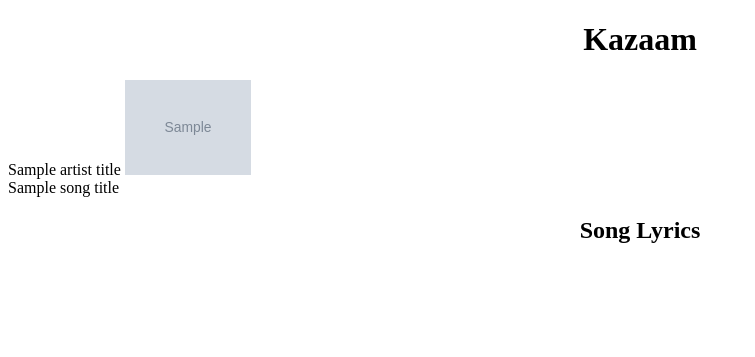
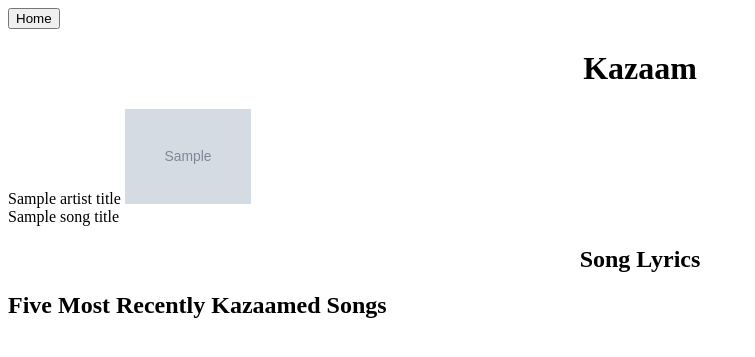
Before and after one commit to Yvonne-Amaria/Kazaam-Project-Revamp, a Flask app: template templates/display.html in a window 1280 px wide. Shown: the top 357 px of the page, without its empty margins (0-755 px from the left). Run offline with Flask 2, Linux system fonts and the light colour scheme; the template is opened without the code that fills it: most values are stand-ins (such as "Sample title", 1, 10 or a date in 2020); grey boxes marked "Sample" are stand-in pictures.

Commit message:
Base functionality is completed

```diff
--- a/main.py
+++ b/main.py
@@ -64,8 +64,6 @@
     '''for item in generator[1]['track']['sections'][1]['text']:
       print(item)'''
 
-    print(generator[1]['track']['images'])
-
     artist_photo = generator[1]['track']['images']['coverart']
 
     list = generator[1]['track']['sections'][1]['text']
@@ -83,11 +81,15 @@
 
 
     cur.execute("INSERT INTO RecentSearches (SONGNAME) VALUES('{}, {}');".format(song_title, song_subtitle))
-    #cur.execute("INSERT INTO RecentSearches (ARTISTNAME) VALUES('{}');".format(song_subtitle))
 
     connection.commit()
 
-    return render_template('display.html', Artist_Title = song_subtitle, Song_Title = song_title, list = list, len = len(list), artist_photo = artist_photo)
+    cur.execute("SELECT SONGNAME FROM RecentSearches ORDER BY ID DESC LIMIT 5")
+    list_of_recent = cur.fetchall()
+    recent_five = list_of_recent
+    print(recent_five)
+    return render_template('display.html', Artist_Title = song_subtitle, Song_Title = song_title, list = list, len = len(list),
+        artist_photo = artist_photo, recent_five = recent_five, len_recent = len(recent_five))
 
 
 if __name__ == '__main__':
--- a/static/display.css
+++ b/static/display.css
@@ -10,6 +10,6 @@
     margin: auto;
 }
 
-h1, h2{
+.center{
     text-align: center;
 }
--- a/templates/display.html
+++ b/templates/display.html
@@ -1,32 +1,28 @@
 <!DOCTYPE html>
 <html lang="en">
+
 <head>
     <link rel="stylesheet" type="text/css" href="{{ url_for('static', filename='display.css') }}">
     <meta charset="UTF-8">
     <title>Kazaam</title>
 </head>
+
 <body>
+    <div class=" d-flex mt-2"> <a href="/">
+            <button class="btn1 btn-dark">Home</button>
+        </a>
+    </div>
+    <h1 class="center"> Kazaam </h1>
+    {{ Artist_Title }}
+    <img src={{artist_photo}} alt="Italian Trulli">
+    <br>
+    {{ Song_Title }}
+    <br>
+    <h2 class="center"> Song Lyrics </h2>
+    <!-- Display Lyrics--> {%for i in range(0, len)%} <ul>{{list[i]}}</ul> {%endfor%}
 
-  <h1> Kazaam </h1>
+    <h2> Five Most Recently Kazaamed Songs </h2>
+    <!-- Display Lyrics--> {%for i in range(0, len_recent)%} <ol>{{recent_five[i][0]}}</ol> {%endfor%}
+</body>
 
-  {{ Artist_Title }}
-
-  <img src={{artist_photo}} alt="Italian Trulli">
-
-  <br>
-
-  {{ Song_Title }}
-
-  <br>
-
-  <h2> Song Lyrics </h2>
-
-
-  <!-- Display Lyrics-->
-  {%for i in range(0, len)%}
-    <ul>{{list[i]}}</ul>
-  {%endfor%}
-
-
-</body>
 </html>
```
Also changed, not shown: templates/index.html (+12 -8 lines), site.db.
